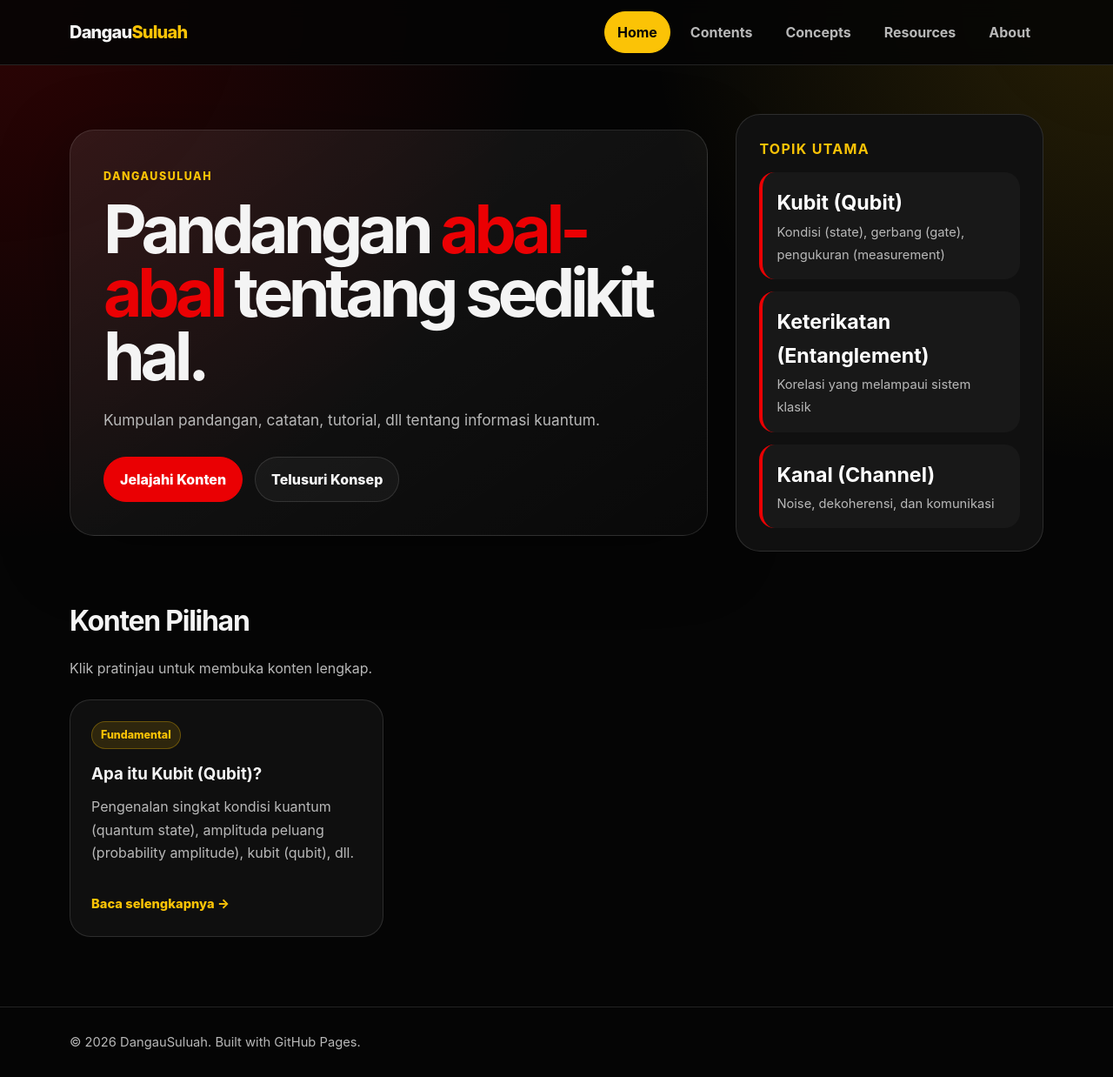
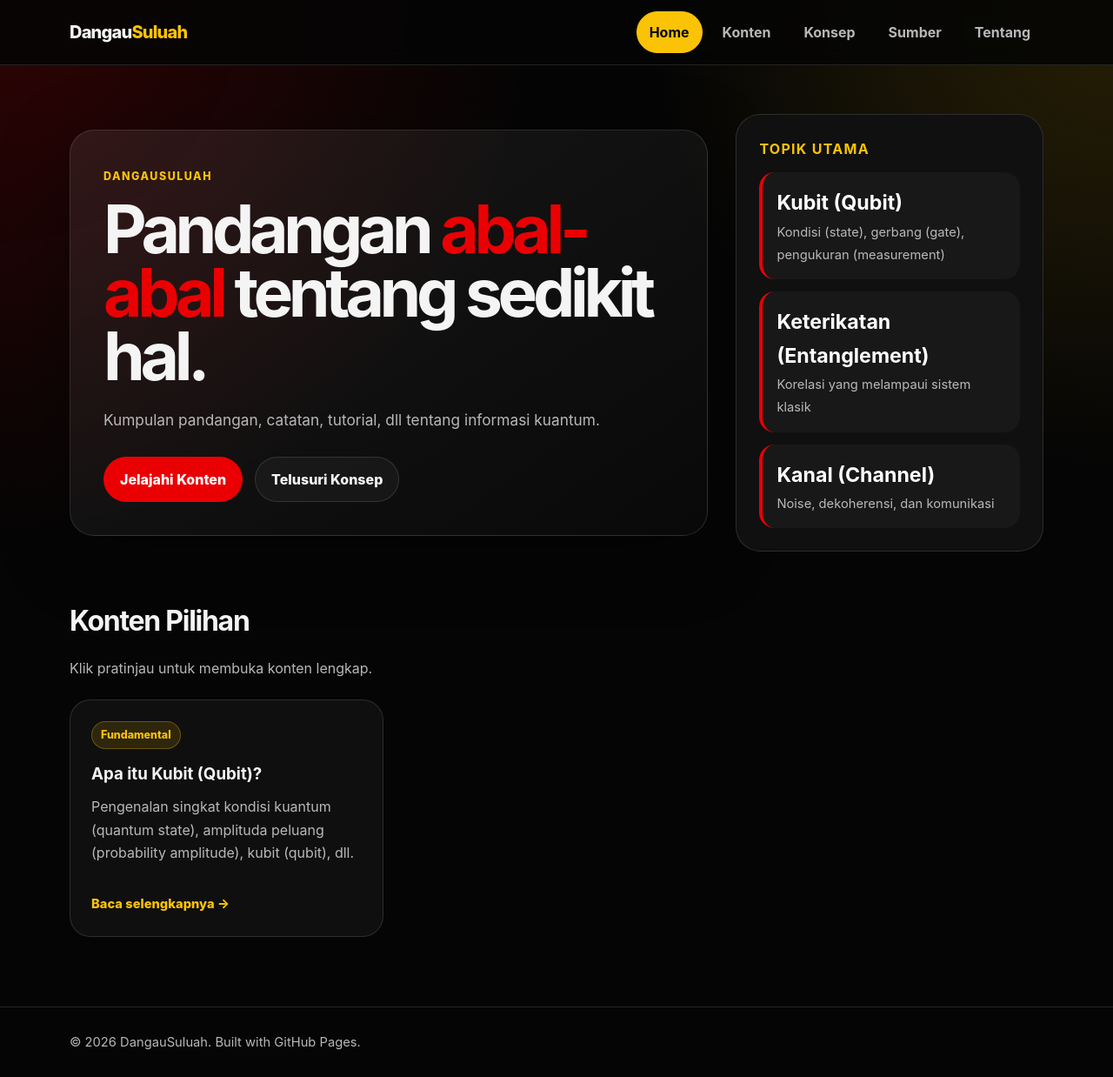
Before and after one commit to dangausuluah/dangausuluah.github.io, a Jekyll site: the page built from index.md, in a window 1280 px wide and 1238 px high. Shown: the whole window at 87% size. Built offline with Jekyll 4.4.1, drawn with Linux system fonts in a browser that asks for light colours.

Commit message:
Update nav.yml

```diff
--- a/_data/nav.yml
+++ b/_data/nav.yml
@@ -1,14 +1,14 @@
 - title: Home
   url: /
 
-- title: Contents
+- title: Konten
   url: /contents/
 
-- title: Concepts
+- title: Konsep
   url: /concepts/
 
-- title: Resources
+- title: Sumber
   url: /resources/
 
-- title: About
+- title: Tentang
   url: /about/
```
